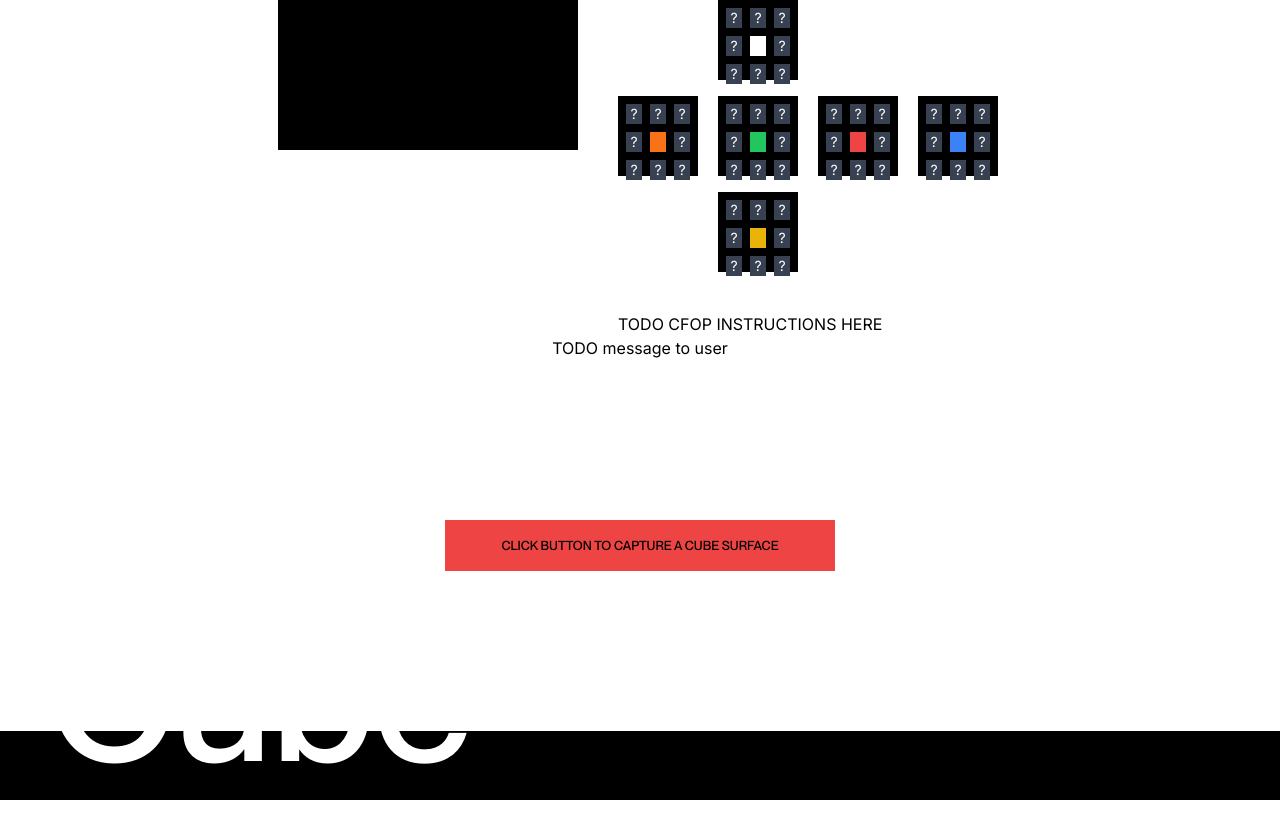
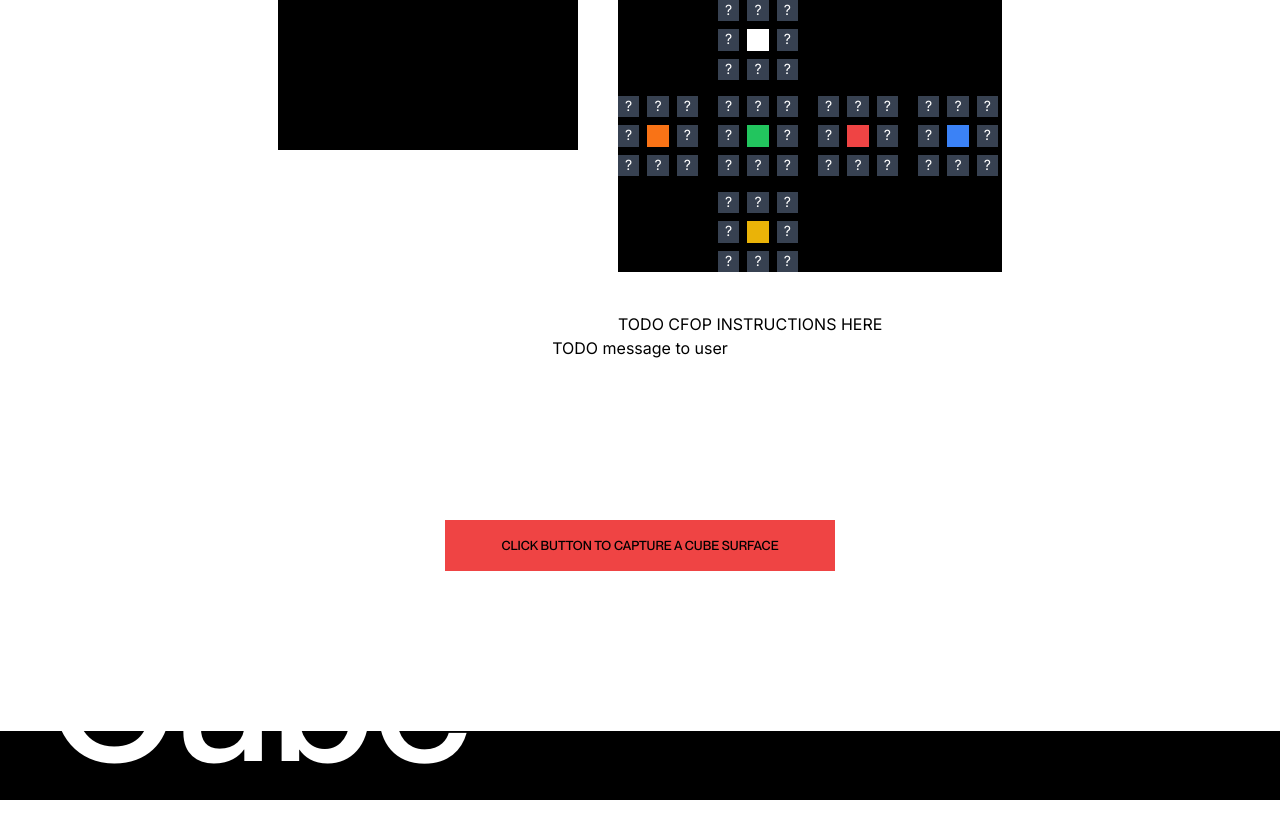
Before and after one commit to itsyuimorii/RubikAI-Solver-Interface-build-with-Next.js-TailwindCSS, a Next.js app: page /ScanCube in a window 1280 px wide. Shown: the top 838 px of the page. Built offline with nearby package versions, Linux system fonts and the light colour scheme; no server answers.

Commit message:
css........

```diff
--- a/components/ScanCube/CubeLayout/CubeFace.jsx
+++ b/components/ScanCube/CubeLayout/CubeFace.jsx
@@ -12,7 +12,7 @@ const tileColor = {
 const CubeFace = (props) => {
     return (
 
-        <div className={`w-20 h-20 p-2 bg-black grid grid-cols-3  ${props.customClass} gap-2 text-sm`}>
+        <div className={`w-20 h-20 grid grid-cols-3  ${props.customClass} gap-2 text-sm`}>
             {
                 props.face.map((tile_name, index) => {
                     return (
--- a/components/ScanCube/CubeLayout/index.jsx
+++ b/components/ScanCube/CubeLayout/index.jsx
@@ -4,12 +4,12 @@ import CubeFace from "@/components/ScanCube/CubeLayout/cubeFace";
 //CubeLayout is a component that takes in a cubeArray prop and maps over it to render a CubeFace component for each face of the cube.
 const CubeLayout = (props) => {
     return (
-        <div className="grid grid-cols-4 gap-4 w-96">
+        <div className="grid grid-cols-4 gap-4 w-96 bg-black">
             {props.cubeArray.map((face, index) => {
                 // console.log(index, "index of face")
                 if (index === 0 || index === 5) {
                     return (
-                          <div key={index} className="grid grid-cols-subgrid gap-4 col-span-4">
+                          <div key={index} className="grid grid-cols-subgrid  gap-4 col-span-4">
                             <CubeFace  face={face} customClass="col-start-2" />
                         </div>
                     )
```
